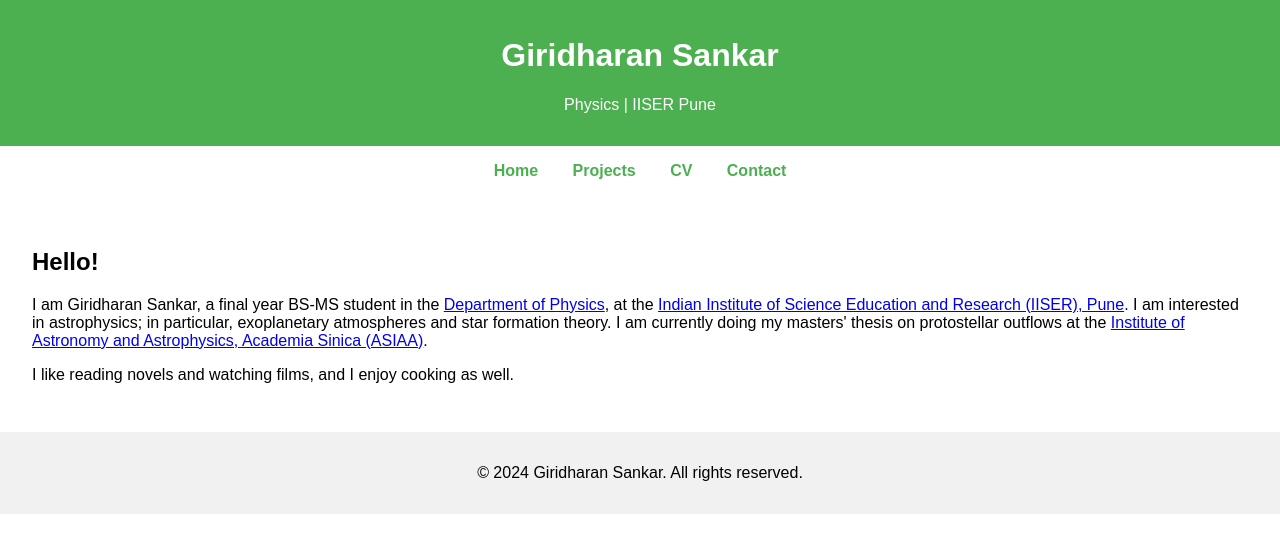
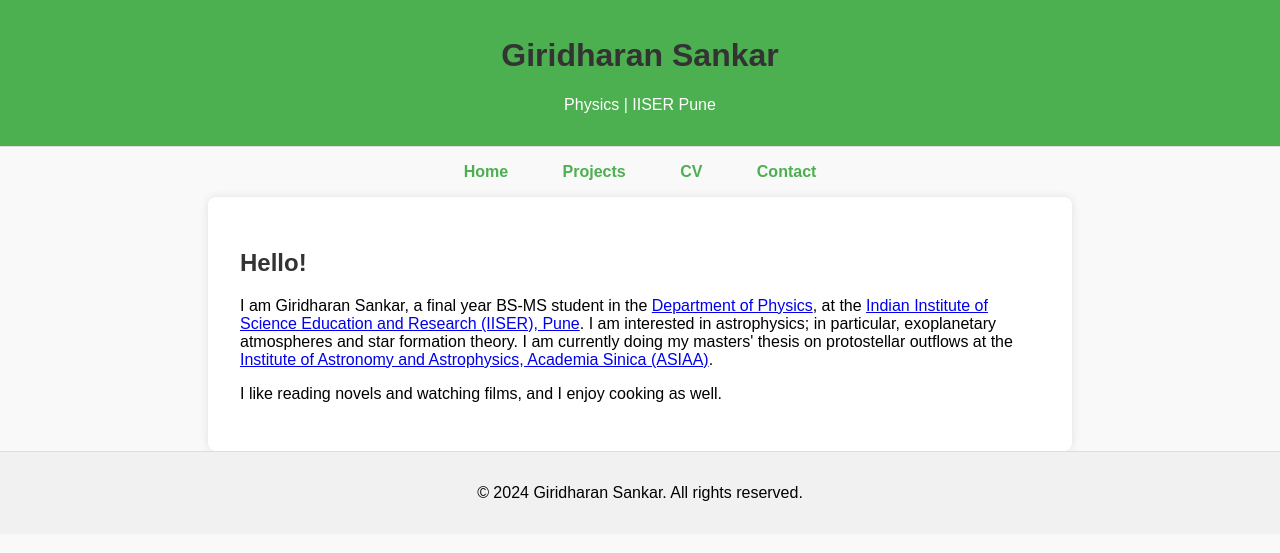
Before and after one commit to giridharan-sankar/giridharan-sankar.github.io, a Jekyll site: the page built from index.md, in a window 1280 px wide. Shown: the top 553 px of the page. Built offline with Jekyll 4.4.1, drawn with Linux system fonts in a browser that asks for light colours.

```diff
--- a/assets/style.css
+++ b/assets/style.css
@@ -3,14 +3,16 @@
     font-family: Arial, sans-serif;
     margin: 0;
     padding: 0;
+    background-color: #f9f9f9; /* Light background color for contrast */
 }
 
 /* Header styling */
 header {
-    background-color: #4CAF50;
+    background-color: #4CAF50; /* Custom color */
     color: white;
     text-align: center;
     padding: 1em 0;
+    border-bottom: 1px solid #ddd; /* Light border for separation */
 }
 
 /* Navigation styling */
@@ -22,28 +24,53 @@
 nav a {
     margin: 0 15px;
     text-decoration: none;
-    color: #4CAF50;
+    color: #4CAF50; /* Custom color */
     font-weight: bold;
+    padding: 5px 10px; /* Add padding for better clickability */
 }
 
 /* Main content styling */
 main {
     padding: 2em;
+    max-width: 800px; /* Restrict max width for readability */
+    margin: 0 auto; /* Center content */
+    background-color: #ffffff; /* White background for main content */
+    border-radius: 8px; /* Rounded corners for content box */
+    box-shadow: 0 0 10px rgba(0, 0, 0, 0.1); /* Light shadow for elevation */
 }
 
 /* Footer styling */
 footer {
     text-align: center;
     padding: 1em 0;
-    background-color: #f1f1f1;
+    background-color: #f1f1f1; /* Custom color */
+    border-top: 1px solid #ddd; /* Light border for separation */
 }
 
 /* Emphasized text styling (for project dates) */
 em {
-    color: #666;
+    color: #666; /* Gray color for dates */
     font-style: normal;
     display: block;
     margin-top: 5px;
-    margin-bottom: 15px; /* Add bottom margin for spacing */
-    font-size: 0.9em;
+    margin-bottom: 15px; /* Space below dates */
+    font-size: 0.9em; /* Slightly smaller font size */
 }
+
+/* Additional styles to match the theme */
+h1, h2 {
+    color: #333; /* Dark color for headings */
+}
+
+a:hover {
+    text-decoration: underline; /* Underline links on hover */
+}
+
+ul {
+    list-style: none; /* Remove bullets from lists */
+    padding: 0;
+}
+
+li {
+    margin-bottom: 15px; /* Space between list items */
+}
```
